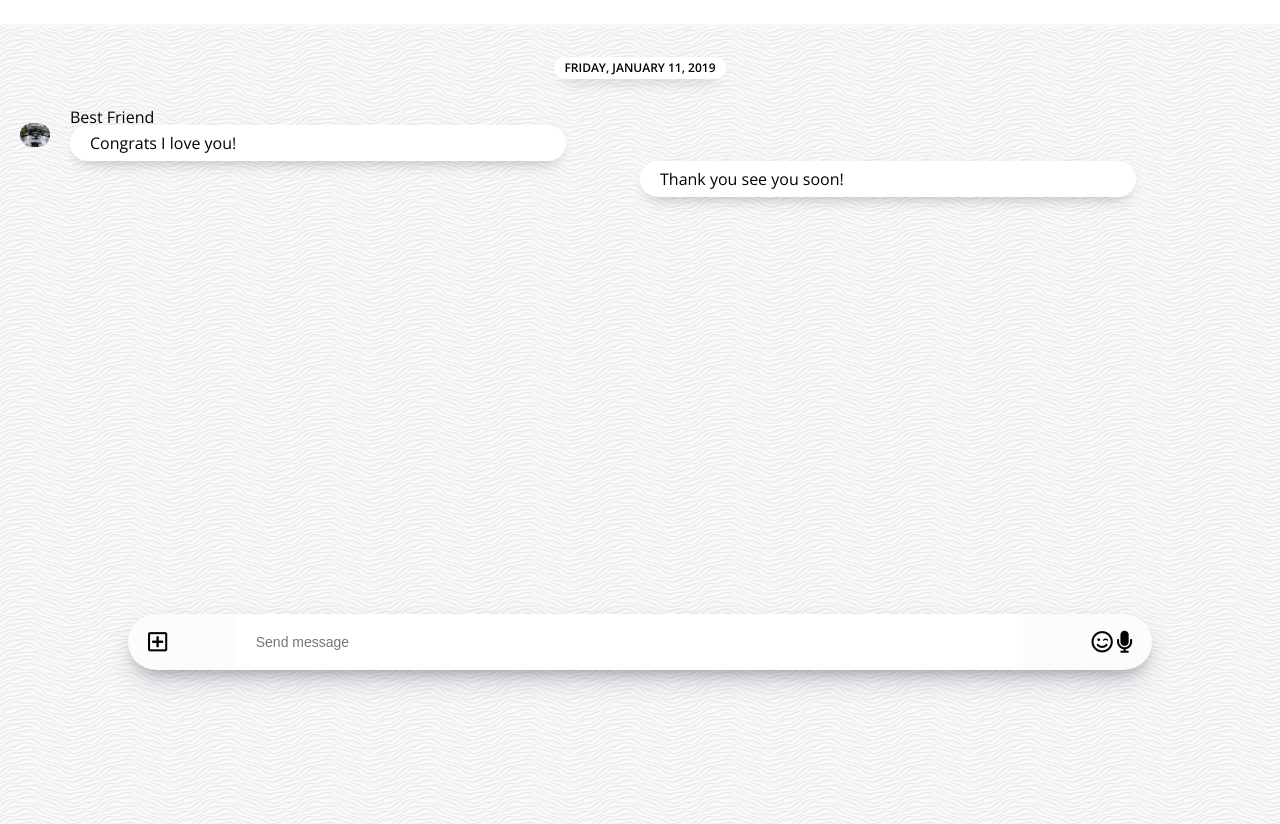
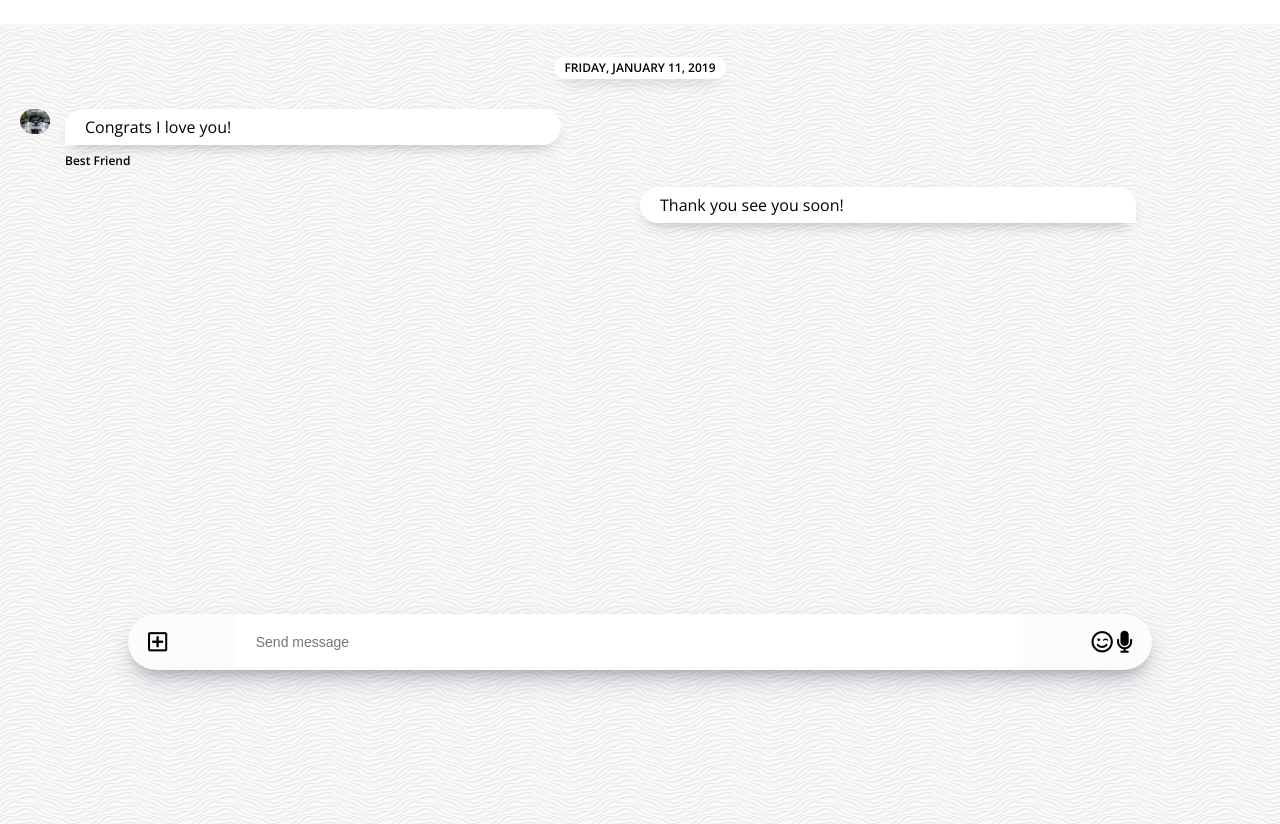
Before and after one commit to lionatlab/zhuimeng, a plain HTML site: page Kakao-clone/chat.html in a window 1280 px wide. Shown: the part 80-904 px from the top of the page. Drawn offline with nearby package versions, Linux system fonts and the light colour scheme.

Commit message:
kakao-clone-2.14-chat-screen-part3

```diff
--- a/Kakao-clone/chat.html
+++ b/Kakao-clone/chat.html
@@ -46,10 +46,10 @@
             <li class="incoming-message message">
                 <img src="images/avatar.png" class="m-avatar message__avatar">
                 <div class="message__content">
-                    <span class="message__author">Best Friend</span>
                     <div class="message__bubble">
                         Congrats I love you!
                     </div>
+                    <span class="message__author">Best Friend</span>
                 </div>
             </li>
             <li class="sent-message message">
--- a/Kakao-clone/css/chat.css
+++ b/Kakao-clone/css/chat.css
@@ -72,8 +72,9 @@
 
 .message {
     display: flex;
-    align-items: center;
+    align-items: flex-start;
     width: 50%;
+    margin-bottom: 20px;
 }
 
 .message .message__content {
@@ -91,7 +92,7 @@
 .incoming-message img {
     width: 30px;
     border-radius: 15px;
-    margin-right: 20px;
+    margin-right: 15px;
 }
 
 .message .message__bubble {
@@ -101,3 +102,18 @@
     padding: 10px 20px;
     border-radius: 30px;
 }
+
+.incoming-message .message__author {
+    margin-top: 10px;
+    display: block;
+    font-weight: 600;
+    font-size: 12px;
+}
+
+.incoming-message .message__bubble {
+    border-bottom-left-radius: 0px;
+}
+
+.sent-message .message__bubble {
+    border-bottom-right-radius: 0px;
+}
```
